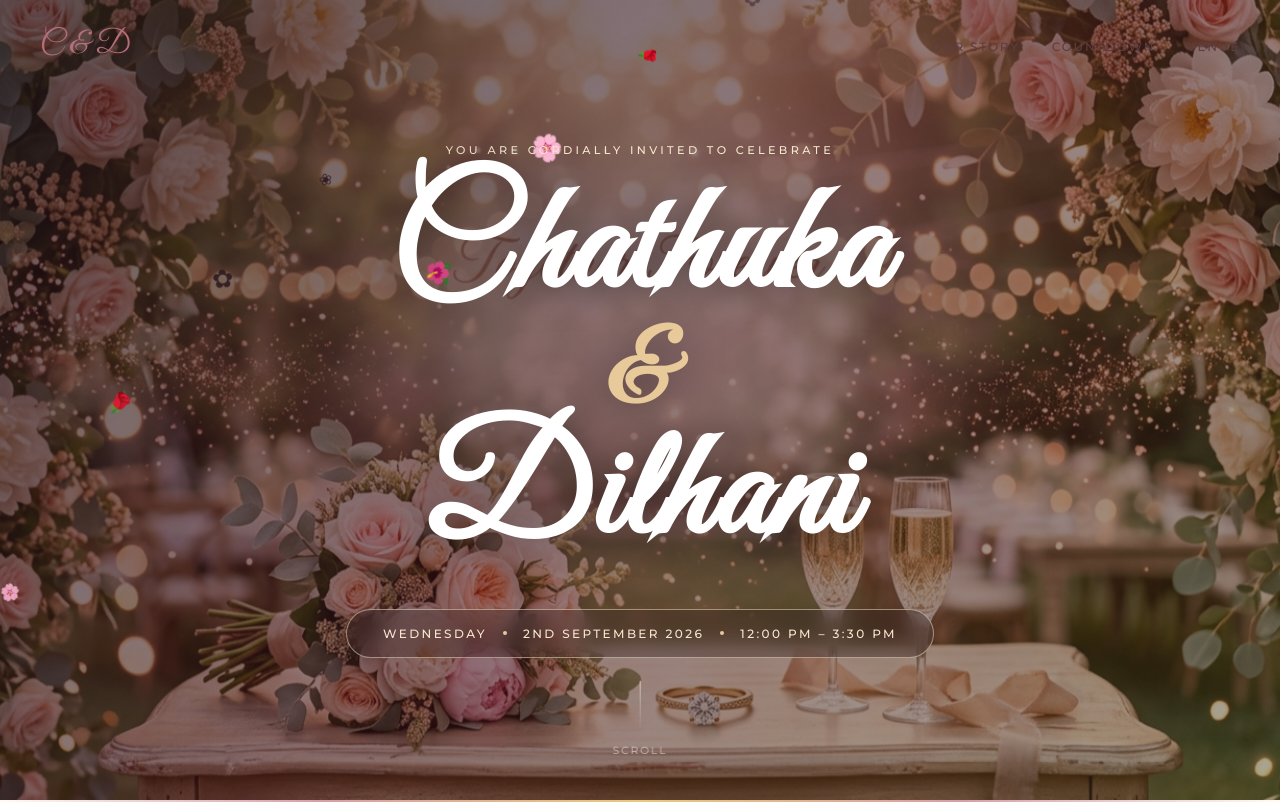
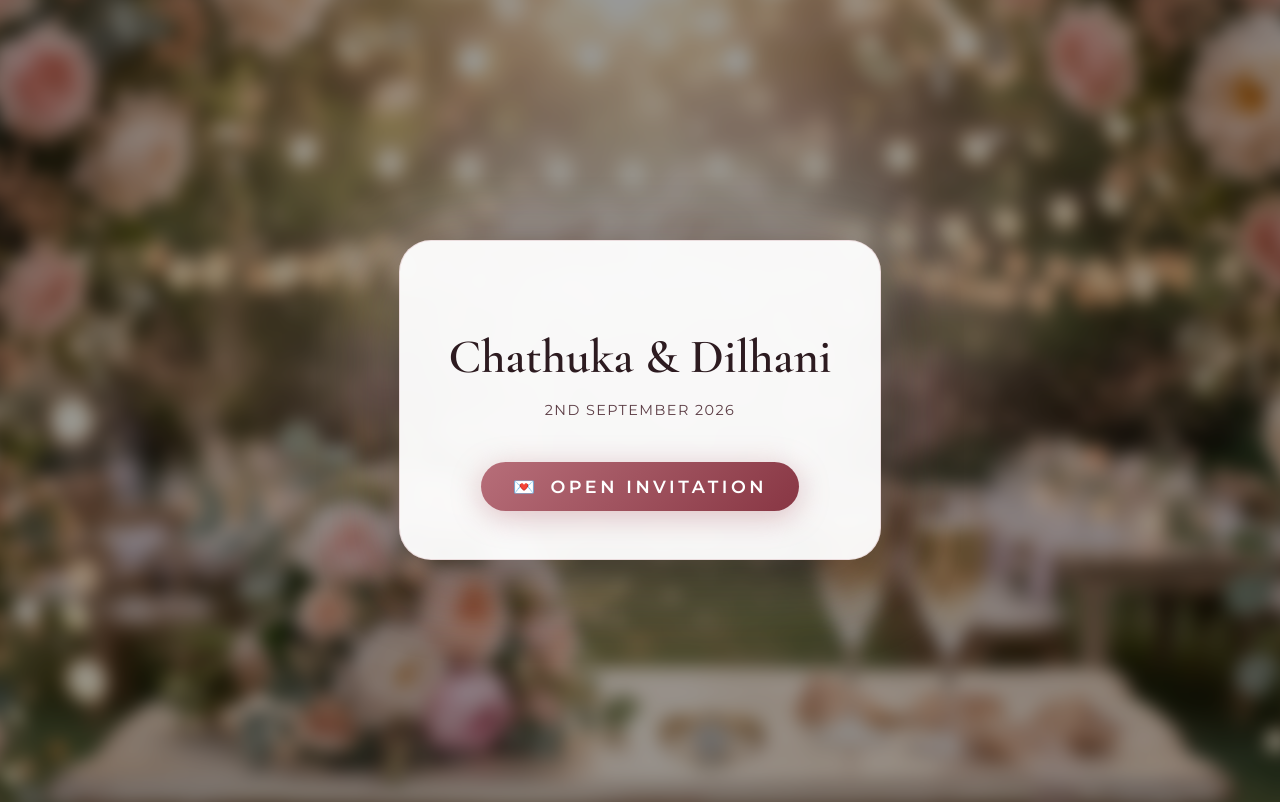
Before and after one commit to cindyxyz96/invitation-chathuka-dilhani, a React (Vite) app: page / in a window 1280 px wide. Shown: the top 802 px of the page. Built offline with nearby package versions, Linux system fonts and the light colour scheme.

Commit message:
Add Welcome Screen to guarantee music autoplay

```diff
--- a/src/App.css
+++ b/src/App.css
@@ -1273,3 +1273,84 @@
   opacity: 1;
   transform: translateY(-50%) translateX(0);
 }
+
+/* ── Welcome Screen ──────────────────────────────────────── */
+.welcome-screen {
+  position: fixed;
+  inset: 0;
+  z-index: 9999;
+  display: flex;
+  align-items: center;
+  justify-content: center;
+  background: var(--light);
+  transition: opacity 0.8s ease-in-out, visibility 0.8s;
+}
+
+.welcome-screen.exiting {
+  opacity: 0;
+  visibility: hidden;
+}
+
+.welcome-bg {
+  position: absolute;
+  inset: 0;
+  background-image: url('/images/hero_bg.jpg');
+  background-size: cover;
+  background-position: center;
+  filter: blur(8px) brightness(0.6);
+  z-index: -1;
+  transform: scale(1.1);
+}
+
+.welcome-content {
+  background: rgba(255, 255, 255, 0.95);
+  padding: 48px;
+  border-radius: var(--radius-lg);
+  box-shadow: var(--shadow-deep);
+  text-align: center;
+  max-width: 90%;
+  animation: fadeInUp 1s ease-out;
+  border: 1px solid rgba(183,110,121,0.2);
+}
+
+.welcome-names {
+  font-family: var(--font-serif);
+  font-size: 3rem;
+  color: var(--dark);
+  margin: 16px 0;
+  line-height: 1.1;
+}
+
+.welcome-date {
+  font-family: var(--font-sans);
+  font-size: 0.9rem;
+  letter-spacing: 0.1em;
+  text-transform: uppercase;
+  color: var(--medium);
+  margin-bottom: 32px;
+}
+
+.welcome-btn {
+  font-size: 1.1rem;
+  padding: 14px 32px;
+  display: inline-flex;
+  align-items: center;
+  gap: 12px;
+  animation: pulse 2s infinite ease-in-out;
+}
+
+/* App content reveal */
+.app-content {
+  opacity: 0;
+  visibility: hidden;
+  transition: opacity 1s ease-in-out;
+  height: 100vh;
+  overflow: hidden;
+}
+
+.app-content.entered {
+  opacity: 1;
+  visibility: visible;
+  height: auto;
+  overflow: visible;
+}
--- a/src/App.jsx
+++ b/src/App.jsx
@@ -408,10 +408,39 @@ function MusicPlayer() {
   );
 }
 
+/* ─── Welcome Screen ────────────────────────────────────── */
+function WelcomeScreen({ onEnter }) {
+  const [exiting, setExiting] = useState(false);
+
+  const handleEnter = () => {
+    setExiting(true);
+    setTimeout(onEnter, 800); // Wait for fade out
+  };
+
+  return (
+    <div className={`welcome-screen ${exiting ? 'exiting' : ''}`}>
+      <div className="welcome-bg" />
+      <div className="welcome-content">
+        <p className="hero-eyebrow">You're Invited</p>
+        <h2 className="welcome-names">Chathuka &amp; Dilhani</h2>
+        <p className="welcome-date">2nd September 2026</p>
+        <button className="btn-primary welcome-btn" onClick={handleEnter}>
+          <span>💌</span>
+          <span>Open Invitation</span>
+        </button>
+      </div>
+    </div>
+  );
+}
+
 /* ─── App ───────────────────────────────────────────────── */
 export default function App() {
+  const [entered, setEntered] = useState(false);
+
   return (
     <>
+      {!entered && <WelcomeScreen onEnter={() => setEntered(true)} />}
+      <div className={`app-content ${entered ? 'entered' : ''}`}>
         <Navbar />
         <main>
           <Hero />
@@ -421,6 +450,7 @@ export default function App() {
         </main>
         <Footer />
         <MusicPlayer />
+      </div>
     </>
   );
 }
```
Lines whose indentation alone changed are shown as unchanged.
